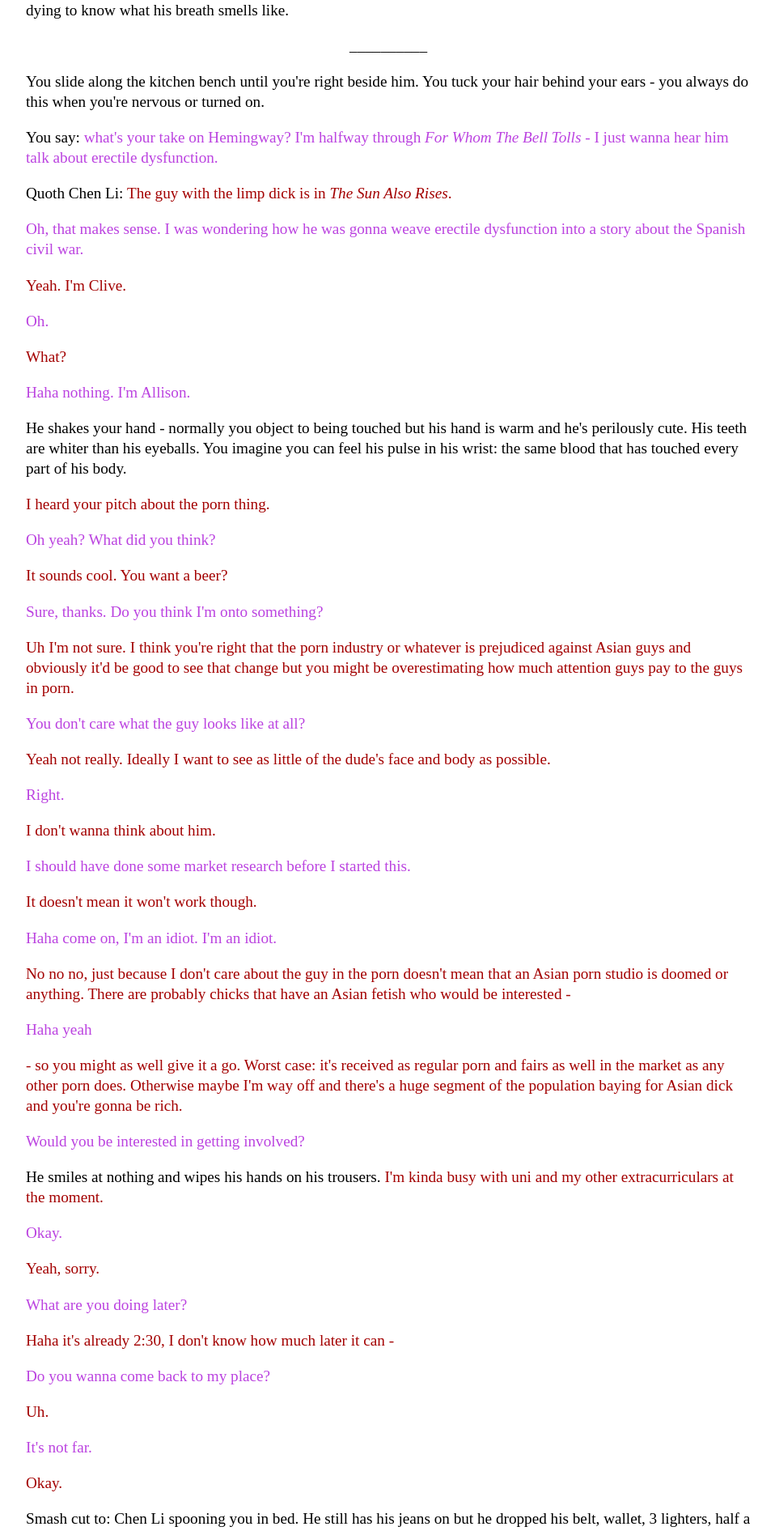
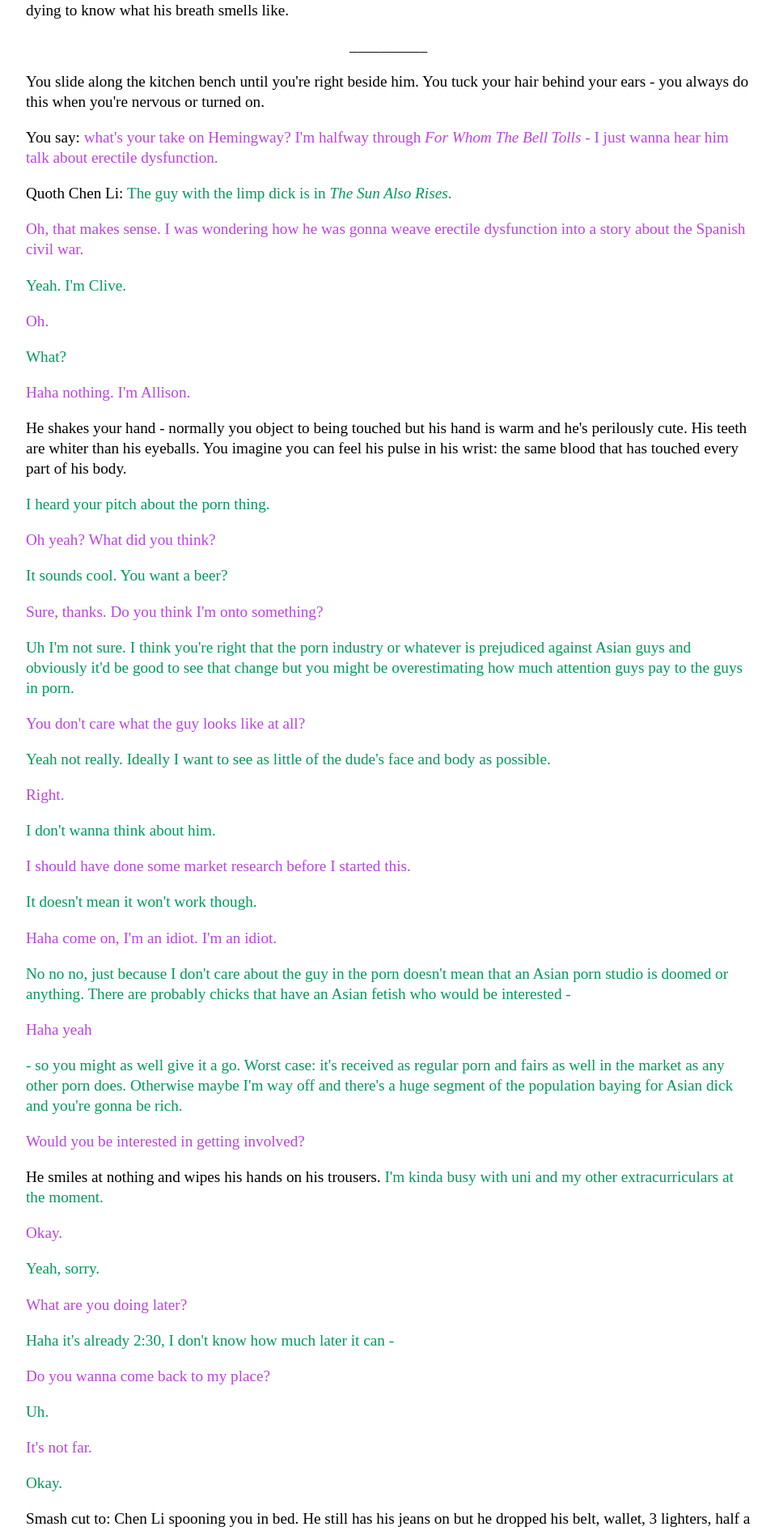
Before and after one commit to Pinelife/pinelife.github.io, a Jekyll site: the page built from Hellhole/Room6.html, in a window 1280 px wide. Shown: the part 498-2389 px from the top of the page at 81% size, without its empty margins (160-1118 px from the left). Built offline with Jekyll 4.4.1, drawn with Linux system fonts in a browser that asks for light colours.

Commit message:
Update main.css

```diff
--- a/css/main.css
+++ b/css/main.css
@@ -11,7 +11,7 @@ color: #33cccc;
 }
 
 .chen {
-color: #a30101;
+color: #019959;
  }
 
 body {
```
